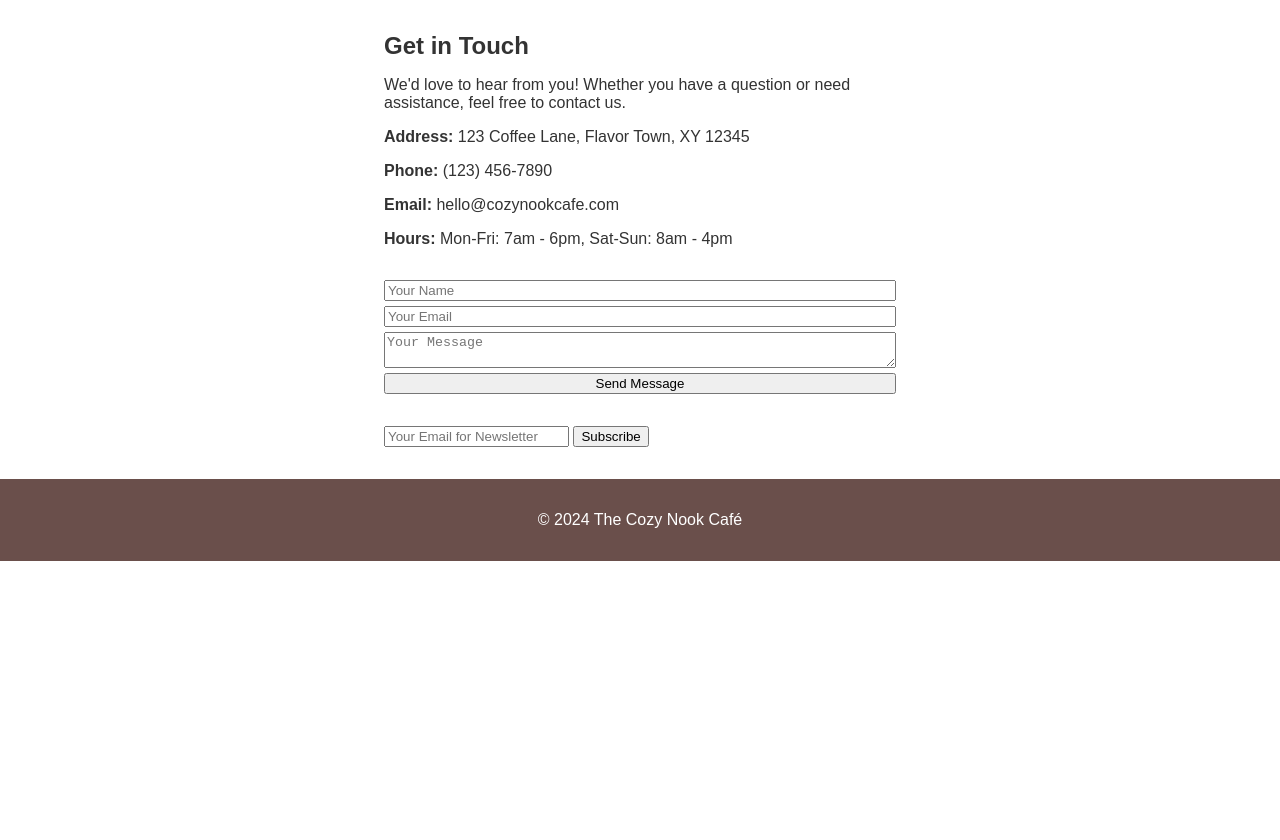
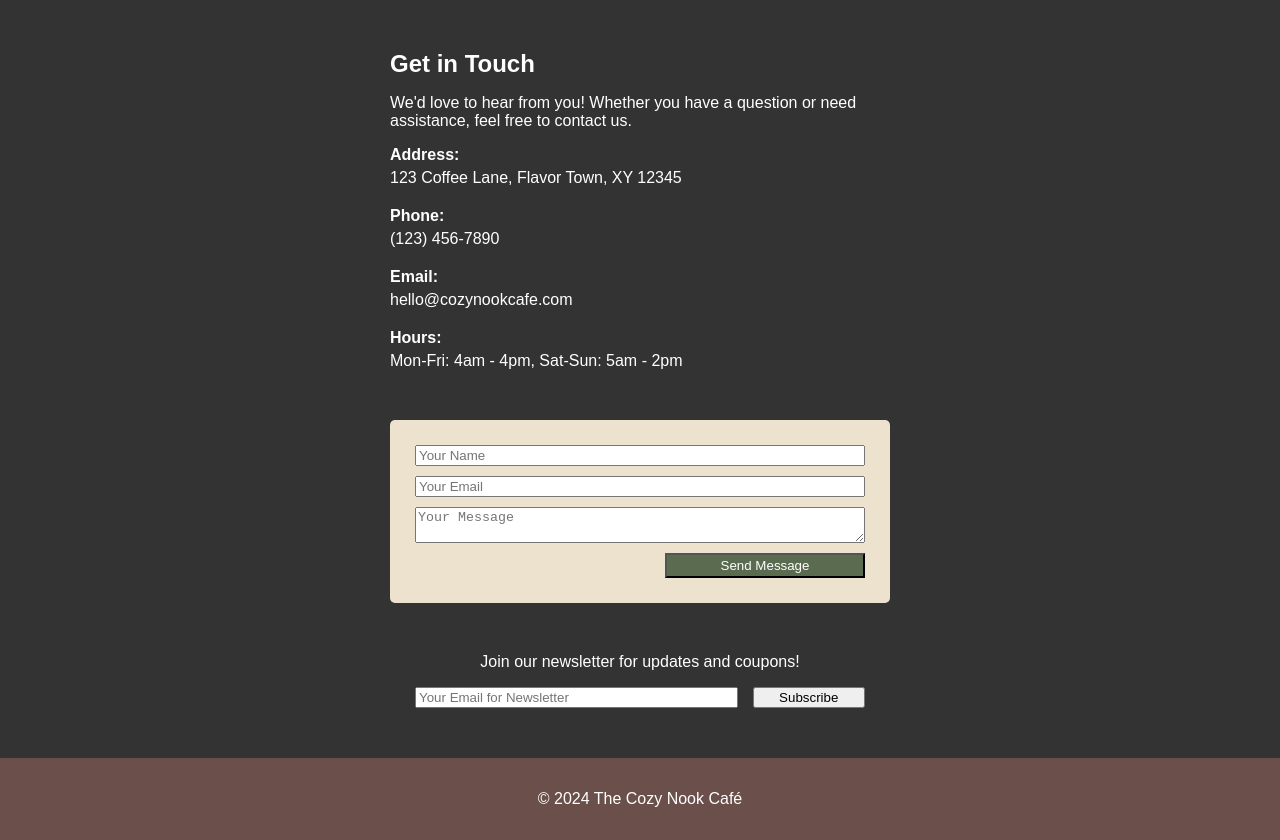
Before and after one commit to JerromyC/cozyCafe, a plain HTML site: page index.html in a window 1280 px wide. Before the commit the page ends 800 px from the top, so only its background shows below. Drawn offline with Linux system fonts and the light colour scheme.

Commit message:
Refined styles for contact section - decent for now but will clean up during first tests/review

```diff
--- a/index.html
+++ b/index.html
@@ -14,13 +14,13 @@
                 <li class="navLink dropdown">
                     <a class="dropbtn">Hours of Operation &#x25BC</a>
                     <div class="dropdown-content">
-                        <p>Monday: 4am - 5pm</p>
-                        <p>Tuesday: 4am - 5pm</p>
-                        <p>Wednesday: 4am - 5pm</p>
-                        <p>Thursday: 4am - 5pm</p>
-                        <p>Friday: 4am - 5pm</p>
+                        <p>Monday: 4am - 4pm</p>
+                        <p>Tuesday: 4am - 4pm</p>
+                        <p>Wednesday: 4am - 4pm</p>
+                        <p>Thursday: 4am - 4pm</p>
+                        <p>Friday: 4am - 4pm</p>
                         <p>Saturday: 5am - 2pm</p>
-                        <p>Sunday: Closed</p>
+                        <p>Sunday: 5am - 2pm</p>
                     </div>
                 </li>
                 <li class="navLink"><a href="#about">About Us</a></li>
@@ -180,14 +180,19 @@
         </section>
 
         <section id="contact">
+            <div class="contact-mainWrapper">
                 <h2 class="contact-heading">Get in Touch</h2>
                 <p class="contact-subHeading">We'd love to hear from you! Whether you have a question or need assistance, feel free to contact us.</p>
 
                 <div class="contact-info">
-                <p><strong>Address:</strong> 123 Coffee Lane, Flavor Town, XY 12345</p>
-                <p><strong>Phone:</strong> (123) 456-7890</p>
-                <p><strong>Email:</strong> hello@cozynookcafe.com</p>
-                <p><strong>Hours:</strong> Mon-Fri: 7am - 6pm, Sat-Sun: 8am - 4pm</p>
+                    <span>Address:</span>
+                    <p>123 Coffee Lane, Flavor Town, XY 12345</p>
+                    <span>Phone:</span>
+                    <p>(123) 456-7890</p>
+                    <span>Email:</span>
+                    <p>hello@cozynookcafe.com</p>
+                    <span>Hours:</span>
+                    <p>Mon-Fri: 4am - 4pm, Sat-Sun: 5am - 2pm</p>
                 </div>
 
                 <form class="contact-form">
@@ -198,8 +203,12 @@
                 </form>
 
                 <div class="contact-newsletterSignup">
+                    <p>Join our newsletter for updates and coupons!</p>
+                    <div class="contact-newsletterSignup_wrapper">
                         <input type="email" placeholder="Your Email for Newsletter">
                         <button type="submit">Subscribe</button>
+                    </div>
+                </div>
             </div>
         </section>
 
--- a/sip.css
+++ b/sip.css
@@ -1,7 +1,14 @@
 @import url(./style.css);
 
 #contact {
-    padding: 7.5vw;
+    padding: 50px;
+    background-color: var(--black);
+    color: var(--white);
+}
+
+.contact-mainWrapper {
+    max-width: 500px;
+    margin: auto;
 }
 
 .contact-heading {
@@ -16,18 +23,57 @@
 
 }
 
+.contact-info span {
+    font-weight: bold;
+    margin-top: 50px;
+}
+
+.contact-info p {
+    margin-top: 5px;
+    margin-bottom: 20px;
+}
+
 .contact-form {
     display: flex;
     flex-direction: column;
-    margin: 7.5vw auto;
+    margin: 50px auto;
+    background-color: var(--tan);
+    padding: 25px;
+    border-radius: 5px;
 }
 
 .contact-formInput {
-    margin-bottom: 5px;
+    margin-bottom: 10px;
+}
+
+.contact-form button {
+    min-height: 25px;
+    width: 200px;
+    max-width: 100%;
+    margin-left: auto;
+    background-color: var(--green);
+    color: var(--white);
+
 }
 
 .contact-newsletterSignup {
     width: 100%;
+    max-width: 450px;
+    margin: auto;
+    text-align: center;
+}
+
+.contact-newsletterSignup_wrapper {
+    display: flex;
+    justify-content: space-between;
+}
+
+.contact-newsletterSignup_wrapper input {
+    width: 70%;
+}
+
+.contact-newsletterSignup_wrapper button {
+    width: 25%;
 }
 
 @media screen and (min-width: 500px) and (max-width: 750px) {
@@ -35,37 +81,5 @@
 }
 
 @media screen and (min-width: 751px) {
-    #contact {
-        padding: 2.5vw 30vw;
-        width: auto;
-        min-width: 30vw;
-        max-width: 50vw;
-        margin: 0 auto;
-    }
 
-    .contact-heading {
-
-    }
-
-    .contact-subHeading {
-
-    }
-
-    .contact-info {
-
-    }
-
-    .contact-form {
-        display: flex;
-        flex-direction: column;
-        margin: 2.5vw auto;
-    }
-
-    .contact-formInput {
-        margin-bottom: 5px;
-    }
-
-    .contact-newsletterSignup {
-        width: 100%;
-    }
 }
```
Lines whose indentation alone changed are shown as unchanged.
